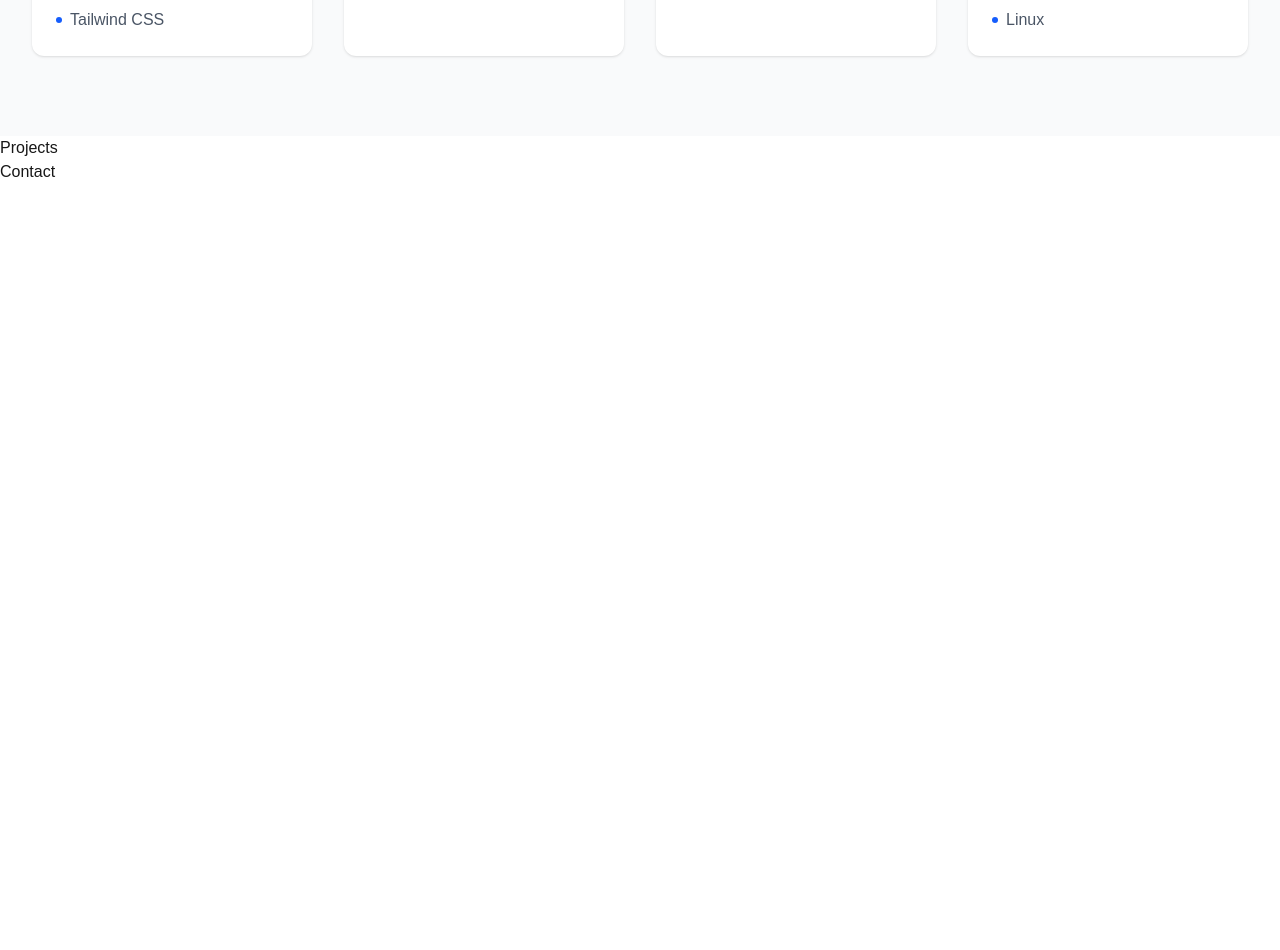
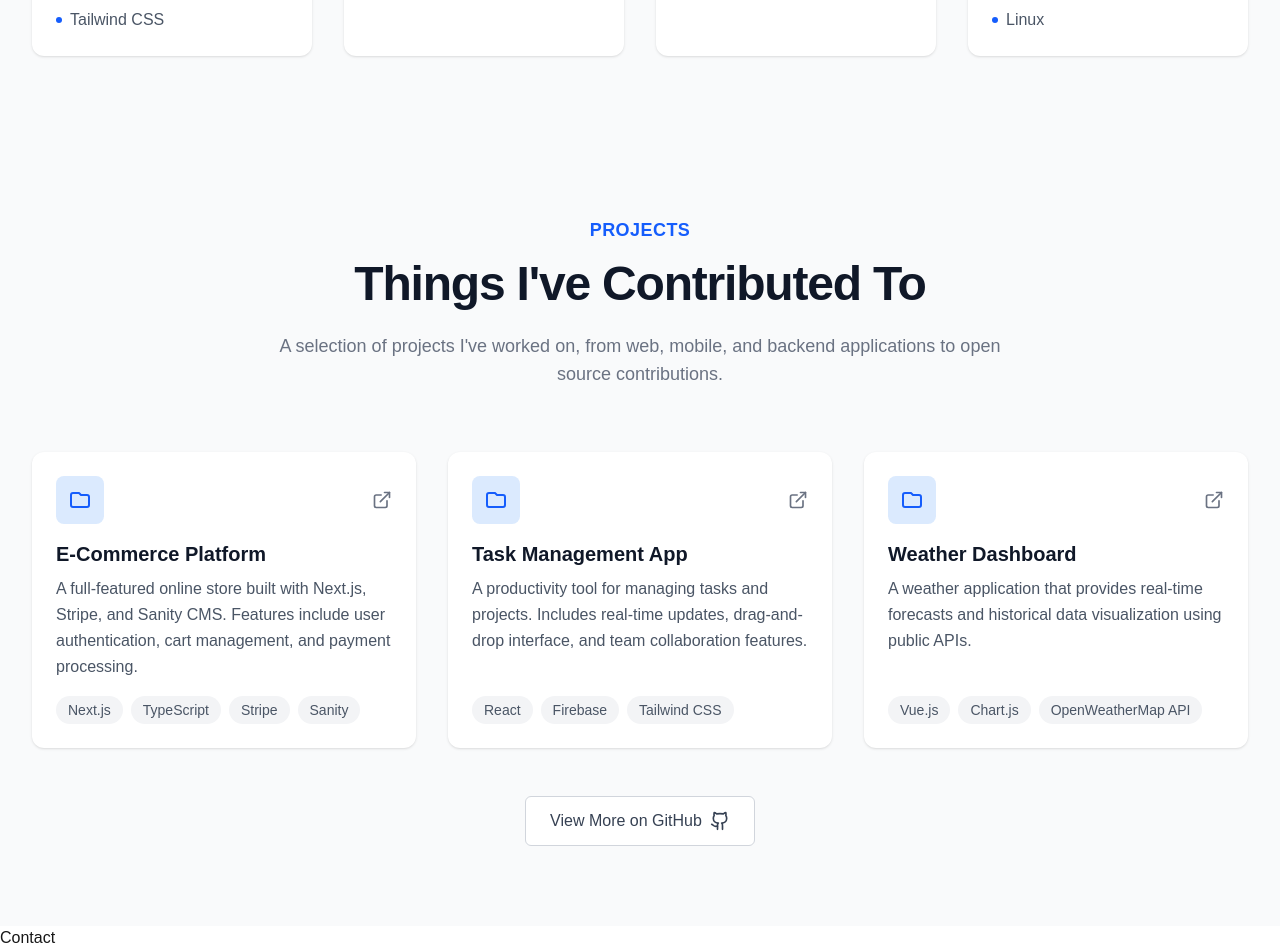
Before and after one commit to AliZ14-ECE/portolio_nextjs, a Next.js app: page / in a window 1280 px wide. Shown: the part 3040-3990 px from the top of the page. Before the commit the page ends 3224 px from the top, so only its background shows below. Built offline with nearby package versions, Linux system fonts and the light colour scheme.

Commit message:
Basic Projects section

```diff
--- a/app/components/sections/Projects.tsx
+++ b/app/components/sections/Projects.tsx
@@ -1,9 +1,131 @@
-import React from 'react'
+"use client";
+
+import React from "react";
+import { motion } from "framer-motion";
+import { portfolioData } from "@/app/data/portfolio";
+import { ExternalLink, Github } from "lucide-react";
 
 const Projects = () => {
+  const { projects } = portfolioData;
+
   return (
-    <div>Projects</div>
-  )
-}
+    <section id="projects" className="py-20 bg-gray-50 dark:bg-gray-900">
+      <div className="max-w-7xl mx-auto px-4 sm:px-6 lg:px-8">
+        <motion.div
+          initial={{ opacity: 0, y: 20 }}
+          whileInView={{ opacity: 1, y: 0 }}
+          viewport={{ once: true }}
+          transition={{ duration: 0.5 }}
+          className="text-center mb-16"
+        >
+          <h2 className="text-lg text-blue-600 font-semibold tracking-wide uppercase mb-4">
+            Projects
+          </h2>
+          <h3 className="text-3xl tracking-tight font-extrabold text-gray-900 dark:text-white sm:text-4xl md:text-5xl mb-6">
+            Things I've Contributed To
+          </h3>
+          <p className="mt-4 max-w-3xl mx-auto text-lg text-gray-500 dark:text-gray-300">
+            A selection of projects I've worked on, from web, mobile, and backend applications to
+            open source contributions.
+          </p>
+        </motion.div>
 
-export default Projects
+        <div className="grid grid-cols-1 md:grid-cols-2 lg:grid-cols-3 gap-8">
+          {projects.map((project, index) => (
+            <motion.div
+              key={project.title}
+              initial={{ opacity: 0, y: 20 }}
+              whileInView={{ opacity: 1, y: 0 }}
+              viewport={{ once: true }}
+              transition={{ duration: 0.5, delay: index * 0.1 }}
+              className="group bg-white dark:bg-black rounded-xl overflow-hidden shadow-sm hover:shadow-xl transition-all duration-300 flex flex-col"
+            >
+              <div className="p-6 flex flex-col flex-1">
+                <div className="flex items-center justify-between mb-4">
+                  <div className="w-12 h-12 rounded-lg bg-blue-100 dark:bg-blue-900 flex items-center justify-center">
+                    <svg
+                      className="w-6 h-6 text-blue-600 dark:text-blue-400"
+                      fill="none"
+                      stroke="currentColor"
+                      viewBox="0 0 24 24"
+                    >
+                      <path
+                        strokeLinecap="round"
+                        strokeLinejoin="round"
+                        strokeWidth={2}
+                        d="M3 7v10a2 2 0 002 2h14a2 2 0 002-2V9a2 2 0 00-2-2h-6l-2-2H5a2 2 0 00-2 2z"
+                      />
+                    </svg>
+                  </div>
+                  <div className="flex items-center gap-3">
+                    {project.github && (
+                      <a
+                        href={project.github}
+                        target="_blank"
+                        rel="noopener noreferrer"
+                        className="text-gray-500 hover:text-gray-900 dark:text-gray-400 dark:hover:text-white transition-colors"
+                        aria-label="View GitHub repository"
+                      >
+                        <Github className="w-5 h-5" />
+                      </a>
+                    )}
+                    {project.link && (
+                      <a
+                        href={project.link}
+                        target="_blank"
+                        rel="noopener noreferrer"
+                        className="text-gray-500 hover:text-gray-900 dark:text-gray-400 dark:hover:text-white transition-colors"
+                        aria-label="View live project"
+                      >
+                        <ExternalLink className="w-5 h-5" />
+                      </a>
+                    )}
+                  </div>
+                </div>
+
+                <h4 className="text-xl font-bold text-gray-900 dark:text-white mb-2 group-hover:text-blue-600 dark:group-hover:text-blue-400 transition-colors">
+                  {project.title}
+                </h4>
+
+                <p className="text-gray-600 dark:text-gray-400 leading-relaxed flex-1 mb-4">
+                  {project.description}
+                </p>
+
+                <div className="flex flex-wrap gap-2 mt-auto">
+                  {project.tags.map((tag) => (
+                    <span
+                      key={tag}
+                      className="px-3 py-1 text-sm font-medium text-gray-600 dark:text-gray-400 bg-gray-100 dark:bg-gray-800 rounded-full"
+                    >
+                      {tag}
+                    </span>
+                  ))}
+                </div>
+              </div>
+            </motion.div>
+          ))}
+        </div>
+
+        <motion.div
+          initial={{ opacity: 0, y: 20 }}
+          whileInView={{ opacity: 1, y: 0 }}
+          viewport={{ once: true }}
+          transition={{ duration: 0.5, delay: 0.3 }}
+          className="mt-12 text-center"
+        >
+          <a
+            href={portfolioData.personal.github}
+            target="_blank"
+            rel="noopener noreferrer"
+            className="inline-flex items-center px-6 py-3 border border-gray-300 dark:border-gray-700 text-base font-medium rounded-md text-gray-700 dark:text-gray-200 bg-white dark:bg-gray-800 hover:bg-gray-50 dark:hover:bg-gray-700 transition-colors"
+          >
+            View More on GitHub
+            <Github className="ml-2 h-5 w-5" />
+          </a>
+        </motion.div>
+      </div>
+    </section>
+  );
+};
+
+export default Projects;
--- a/app/data/portfolio.tsx
+++ b/app/data/portfolio.tsx
@@ -71,7 +71,7 @@ export const portfolioData = {
         "A full-featured online store built with Next.js, Stripe, and Sanity CMS. Features include user authentication, cart management, and payment processing.",
       tags: ["Next.js", "TypeScript", "Stripe", "Sanity"],
       link: "#",
-      github: "#",
+      github: null,
     },
     {
       title: "Task Management App",
@@ -79,7 +79,7 @@ export const portfolioData = {
         "A productivity tool for managing tasks and projects. Includes real-time updates, drag-and-drop interface, and team collaboration features.",
       tags: ["React", "Firebase", "Tailwind CSS"],
       link: "#",
-      github: "#",
+      github: null,
     },
     {
       title: "Weather Dashboard",
@@ -87,7 +87,7 @@ export const portfolioData = {
         "A weather application that provides real-time forecasts and historical data visualization using public APIs.",
       tags: ["Vue.js", "Chart.js", "OpenWeatherMap API"],
       link: "#",
-      github: "#",
+      github: null,
     },
   ],
   experience: {
```
